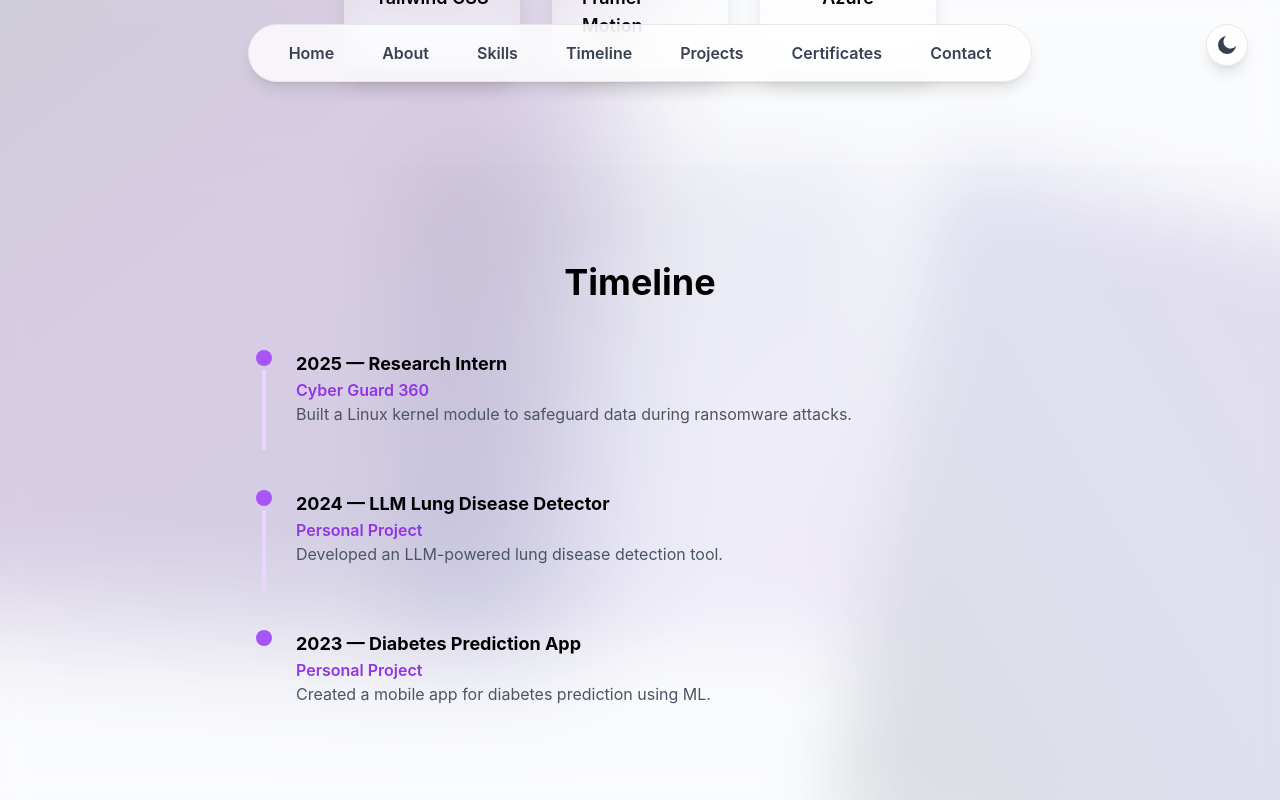
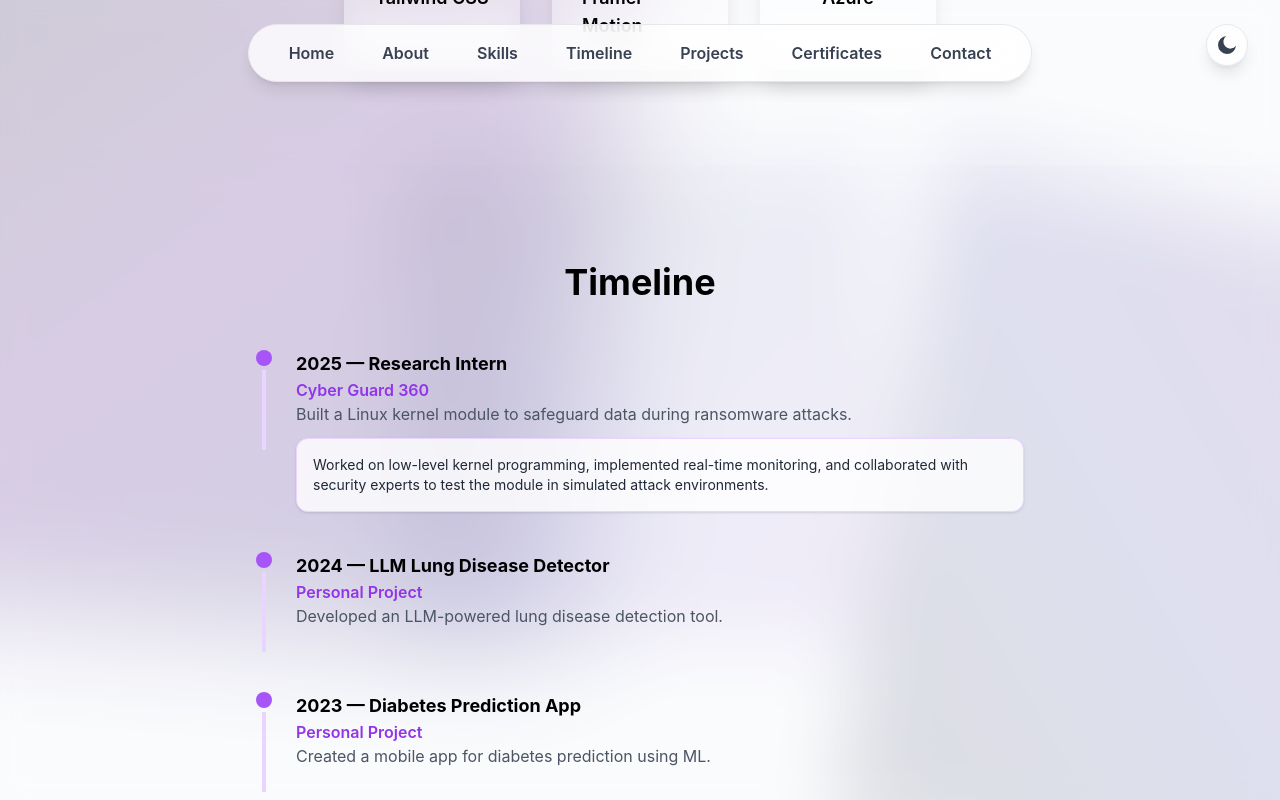
Before and after one commit to shashanksuri616/mypage, a React (Create React App) app in the folder frontend/: page / in a window 1280 px wide. Both pictures are taken after a click on the element 640 px from the left and 2651 px from the top of the page. Shown: the part 2251-3051 px from the top of the page. Built offline with nearby package versions, Linux system fonts and the light colour scheme.

Commit message:
Updated Timeline

```diff
--- a/frontend/src/components/Timeline.js
+++ b/frontend/src/components/Timeline.js
@@ -1,5 +1,5 @@
 import { useState } from 'react';
-import { motion } from 'framer-motion';
+import { motion, AnimatePresence } from 'framer-motion';
 
 const timeline = [
   {
@@ -7,26 +7,55 @@ const timeline = [
     title: "Research Intern",
     org: "Cyber Guard 360",
     desc: "Built a Linux kernel module to safeguard data during ransomware attacks.",
-    projectId: null // No project card for this
+    projectId: null,
+    details: "Worked on low-level kernel programming, implemented real-time monitoring, and collaborated with security experts to test the module in simulated attack environments."
   },
   {
     year: "2024",
     title: "LLM Lung Disease Detector",
     org: "Personal Project",
     desc: "Developed an LLM-powered lung disease detection tool.",
-    projectId: "llm-lung"
+    projectId: "llm-lung",
+    details: "Used large language models and medical datasets to build a tool that predicts lung diseases from X-ray images. Integrated explainable AI techniques for transparency."
   },
   {
     year: "2023",
     title: "Diabetes Prediction App",
     org: "Personal Project",
     desc: "Created a mobile app for diabetes prediction using ML.",
-    projectId: "diabetes-app"
+    projectId: "diabetes-app",
+    details: "Designed and deployed a cross-platform app using React Native and TensorFlow.js. The app provides instant risk assessment and lifestyle recommendations."
   },
-  // ...
+  {
+    year: "2022",
+    title: "ML Quest Hackathon (4th Place)",
+    org: "IEEE CIS SBC, GHRCE",
+    desc: "Identified fake job listings using ML. Placed 4th in a national hackathon.",
+    projectId: "ml-quest",
+    details: "Led a team to build a classifier for fake job postings. Used NLP, feature engineering, and ensemble models. Presented findings to industry judges."
+  },
+  {
+    year: "2022",
+    title: "ML Spark - Tvastr’25 (2nd Place)",
+    org: "University of Hyderabad",
+    desc: "Secured 2nd place in ML Spark at Tvastr’25 Analytics Fest.",
+    projectId: "ml-spark",
+    details: "Developed a predictive analytics solution for real-world business data. Collaborated with peers and presented at the University of Hyderabad."
+  },
+  {
+    year: "2021",
+    title: "Deep Learning Specialization",
+    org: "Coursera",
+    desc: "Completed Andrew Ng’s Deep Learning Specialization.",
+    projectId: null,
+    details: "Mastered neural networks, CNNs, RNNs, and sequence models. Applied concepts in several mini-projects and coursework."
+  },
 ];
 
-const Timeline = () => (
+const Timeline = () => {
+  const [open, setOpen] = useState(null);
+
+  return (
     <section id="timeline" className="py-24 px-6 bg-white/30 dark:bg-gray-900/30 backdrop-blur-md text-black dark:text-white transition-colors duration-300">
       <h2 className="text-4xl font-bold mb-12 text-center">Timeline</h2>
       <div className="max-w-3xl mx-auto">
@@ -42,12 +71,25 @@ const Timeline = () => (
                 const el = document.getElementById(item.projectId);
                 if (el) {
                   el.scrollIntoView({ behavior: "smooth", block: "center" });
-                // Optionally, highlight the project card
                   el.classList.add("ring-4", "ring-purple-400");
                   setTimeout(() => el.classList.remove("ring-4", "ring-purple-400"), 1200);
                 }
               }
+              setOpen(open === i ? null : i);
             }}
+            tabIndex={0}
+            onKeyDown={e => {
+              if ((e.key === "Enter" || e.key === " ") && item.projectId) {
+                const el = document.getElementById(item.projectId);
+                if (el) {
+                  el.scrollIntoView({ behavior: "smooth", block: "center" });
+                  el.classList.add("ring-4", "ring-purple-400");
+                  setTimeout(() => el.classList.remove("ring-4", "ring-purple-400"), 1200);
+                }
+                setOpen(open === i ? null : i);
+              }
+            }}
+            aria-expanded={open === i}
           >
             <div className="flex flex-col items-center mr-6">
               <div className="w-4 h-4 bg-purple-500 rounded-full mb-1" />
@@ -59,11 +101,24 @@ const Timeline = () => (
               <div className="text-lg font-bold">{item.year} — {item.title}</div>
               <div className="text-purple-600 font-semibold">{item.org}</div>
               <div className="text-gray-600">{item.desc}</div>
+              <AnimatePresence>
+                {open === i && (
+                  <motion.div
+                    initial={{ opacity: 0, y: 10 }}
+                    animate={{ opacity: 1, y: 0 }}
+                    exit={{ opacity: 0, y: 10 }}
+                    className="mt-3 p-4 bg-white/80 dark:bg-gray-800/80 rounded-xl shadow text-sm text-gray-800 dark:text-gray-100 border border-purple-200 dark:border-purple-700"
+                  >
+                    {item.details}
+                  </motion.div>
+                )}
+              </AnimatePresence>
             </div>
           </motion.div>
         ))}
       </div>
     </section>
   );
+};
 
 export default Timeline;
```
Lines whose indentation alone changed are shown as unchanged.
